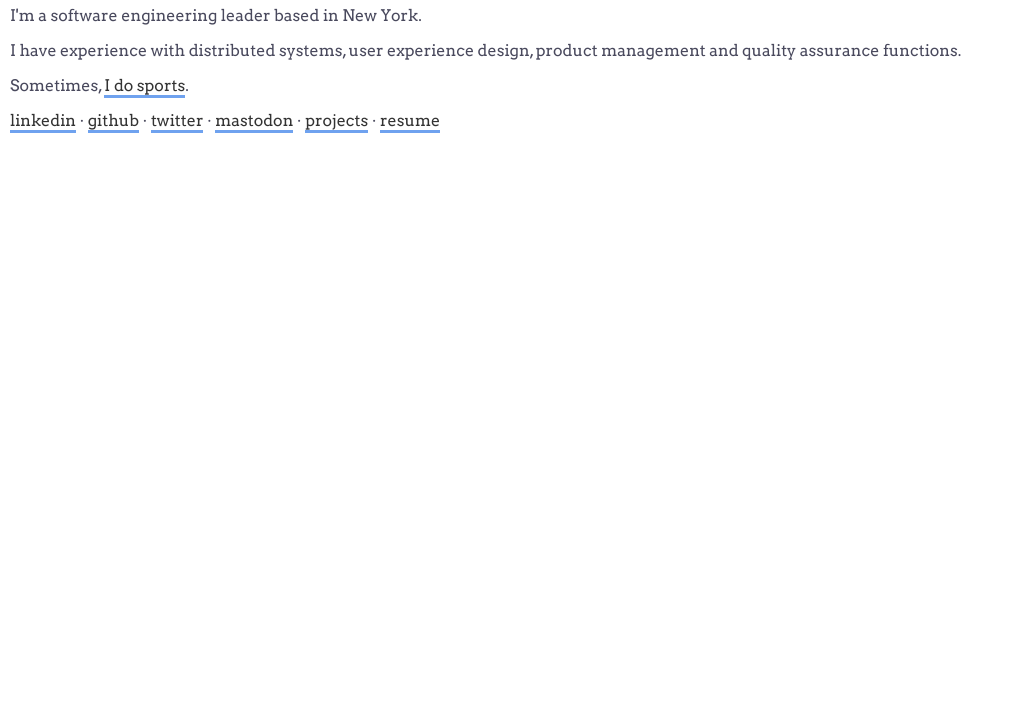
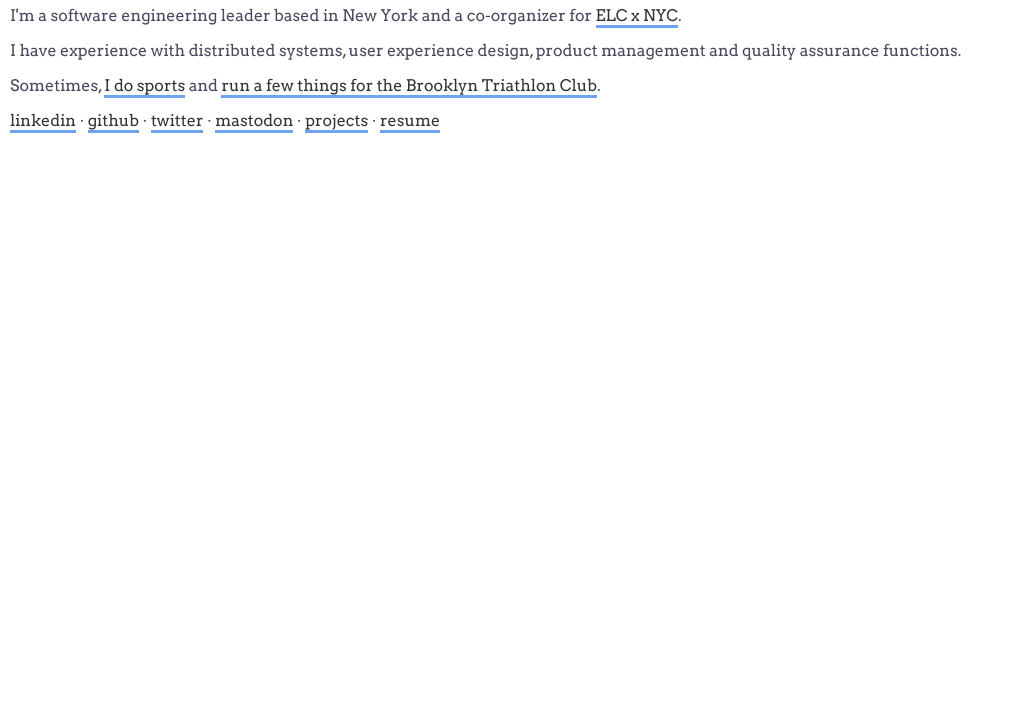
Before and after one commit to missfunmi/missfunmi.github.io, a plain HTML site: page index.html in a window 1280 px wide. Shown: the part 87-800 px from the top of the page, without its empty margins (0-1014 px from the left). Drawn offline with Linux system fonts and the light colour scheme.

Commit message:
Added ELC and BTC

```diff
--- a/index.html
+++ b/index.html
@@ -27,9 +27,9 @@
         <h1>Hi. I'm Funmi Oludaiye</h1>
       </header>
       <article>
-        <p>I'm a software engineering leader based in New York.</p>
+        <p>I'm a software engineering leader based in New York and a co-organizer for <a href="https://elc.community/public/clubs/new-york-city-3po/overview" target="_blank">ELC x NYC</a>.</p>
         <p>I have experience with distributed systems, user experience design, product management and quality assurance functions.</p>
-        <p>Sometimes, <a href="https://strava.com/athletes/4621317" target="_blank">I do sports</a>.</p>
+        <p>Sometimes, <a href="https://strava.com/athletes/4621317" target="_blank">I do sports</a> and <a href="https://brooklyntri.org/mission/btc-board" target="_blank">run a few things for the Brooklyn Triathlon Club</a>.</p>
       </article>
       <footer>
         <ul class="inline-list">
```
